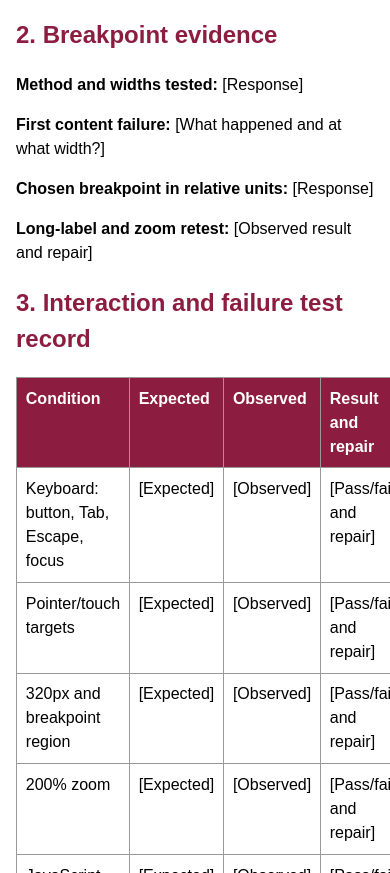
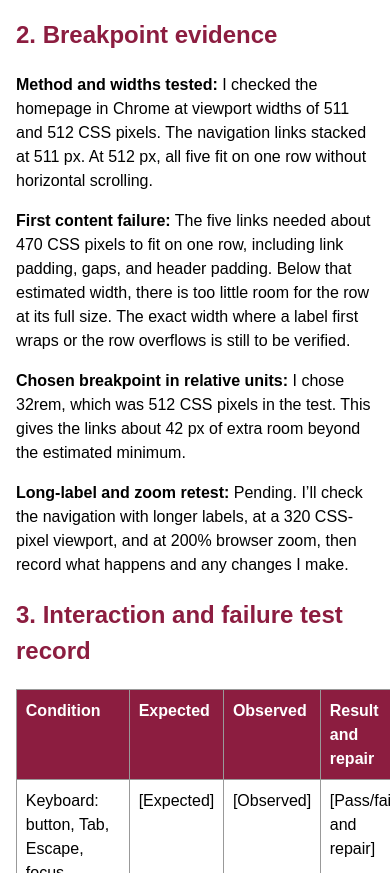
Before and after one commit to kriswojcik-dev/Module5-Responsive-Navigation-Deliverable-Starter, a plain HTML site: page navigation-plan.html in a window 390 px wide. Shown: the part 1934-2807 px from the top of the page. Drawn offline with Linux system fonts and the light colour scheme.

Commit message:
Update breakpoint evidence section with detailed testing results and observations

```diff
--- a/navigation-plan.html
+++ b/navigation-plan.html
@@ -81,10 +81,10 @@
 
     </table>
     <h2>2. Breakpoint evidence</h2>
-    <p><strong>Method and widths tested:</strong> [Response]</p>
-    <p><strong>First content failure:</strong> [What happened and at what width?]</p>
-    <p><strong>Chosen breakpoint in relative units:</strong> [Response]</p>
-    <p><strong>Long-label and zoom retest:</strong> [Observed result and repair]</p>
+    <p><strong>Method and widths tested:</strong> I checked the homepage in Chrome at viewport widths of 511 and 512 CSS pixels. The navigation links stacked at 511 px. At 512 px, all five fit on one row without horizontal scrolling.</p>
+    <p><strong>First content failure:</strong> The five links needed about 470 CSS pixels to fit on one row, including link padding, gaps, and header padding. Below that estimated width, there is too little room for the row at its full size. The exact width where a label first wraps or the row overflows is still to be verified.</p>
+    <p><strong>Chosen breakpoint in relative units:</strong> I chose 32rem, which was 512 CSS pixels in the test. This gives the links about 42 px of extra room beyond the estimated minimum.</p>
+    <p><strong>Long-label and zoom retest:</strong> Pending. I’ll check the navigation with longer labels, at a 320 CSS-pixel viewport, and at 200% browser zoom, then record what happens and any changes I make.</p>
     <h2>3. Interaction and failure test record</h2>
     <table>
         <tr>
```
